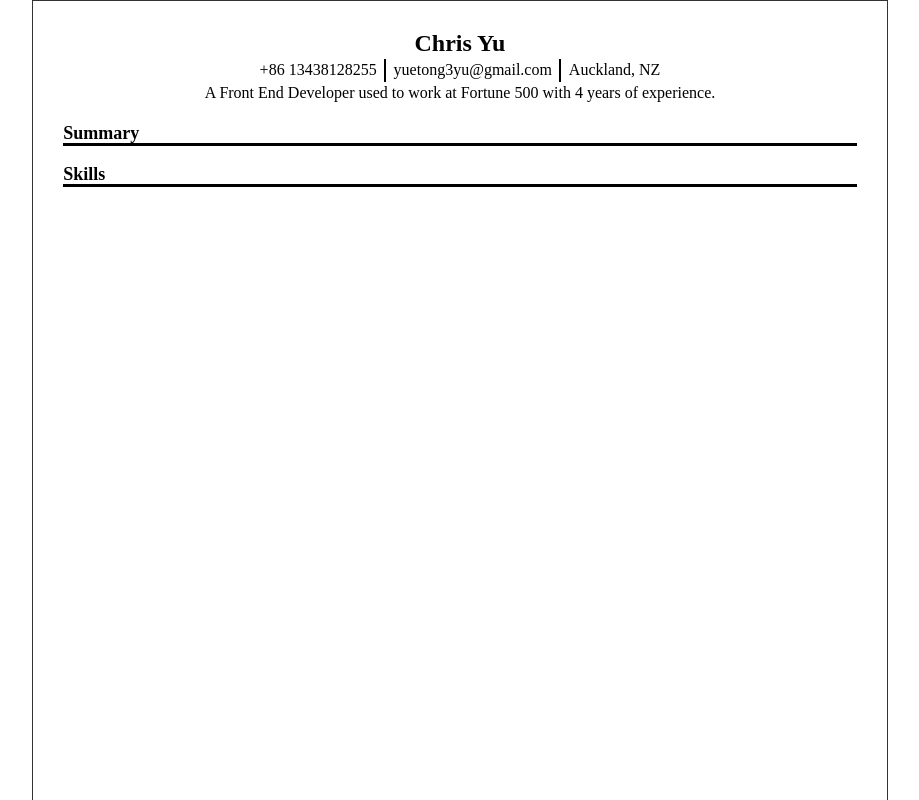
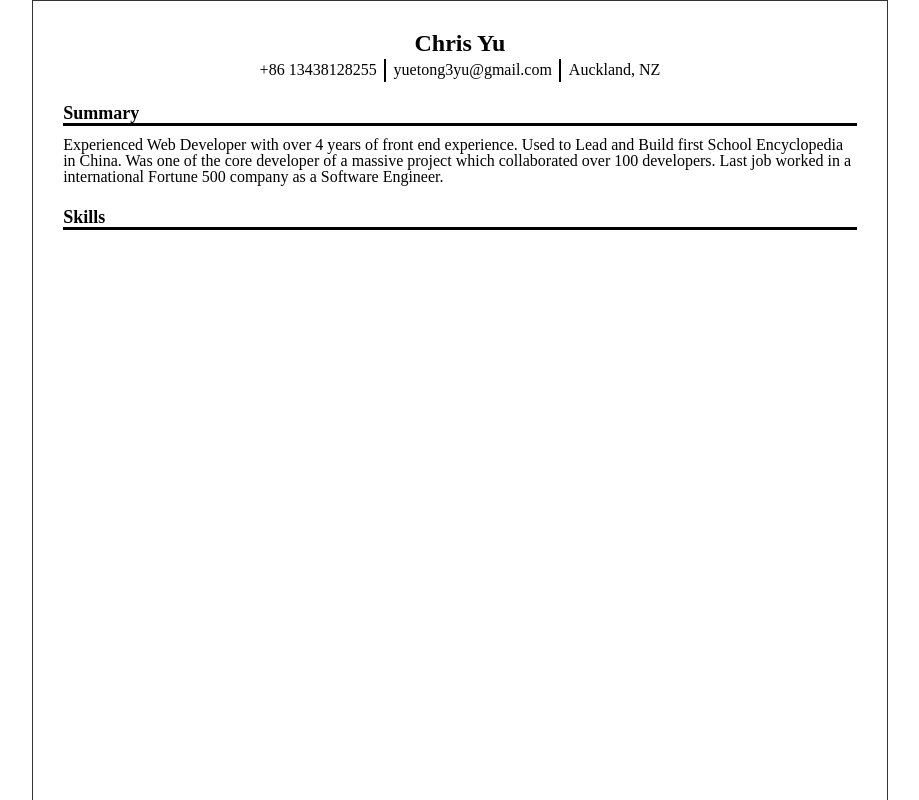
Before and after one commit to yuetong3yu/resume, a Vue app: page / in a window 1280 px wide. Shown: the top 800 px of the page, without its empty margins (180-1099 px from the left). Built offline with nearby package versions, Linux system fonts and the light colour scheme.

Commit message:
Style of the content

```diff
--- a/src/components/ContactInfo.vue
+++ b/src/components/ContactInfo.vue
@@ -7,10 +7,6 @@
       <span>yuetong3yu@gmail.com</span>
       <span class="divider"></span>
       <span>Auckland, NZ</span>
-    </div>
-    <div class="brief-intro">
-      A Front End Developer used to work at Fortune 500 with 4 years of
-      experience.
     </div>
   </div>
 </template>
--- a/src/components/Summary.vue
+++ b/src/components/Summary.vue
@@ -1,3 +1,9 @@
 <template>
   <div class="section-container">Summary</div>
+  <div class="section-content">
+    Experienced Web Developer with over 4 years of front end experience. Used to
+    Lead and Build first School Encyclopedia in China. Was one of the core
+    developer of a massive project which collaborated over 100 developers. Last
+    job worked in a international Fortune 500 company as a Software Engineer.
+  </div>
 </template>
--- a/src/style.css
+++ b/src/style.css
@@ -29,3 +29,7 @@
   height: 0.8mm;
   background-color: black;
 }
+
+.section-content {
+  margin-top: 4mm;
+}
```
